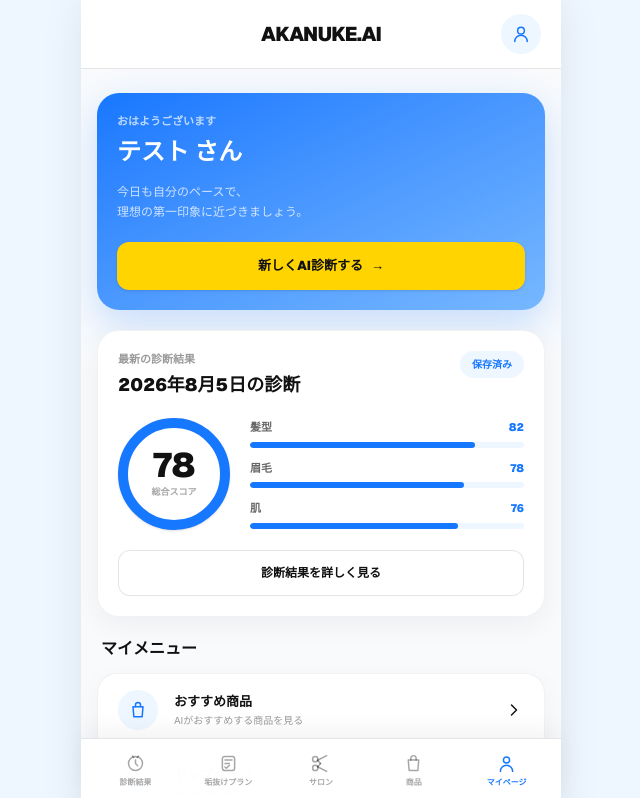
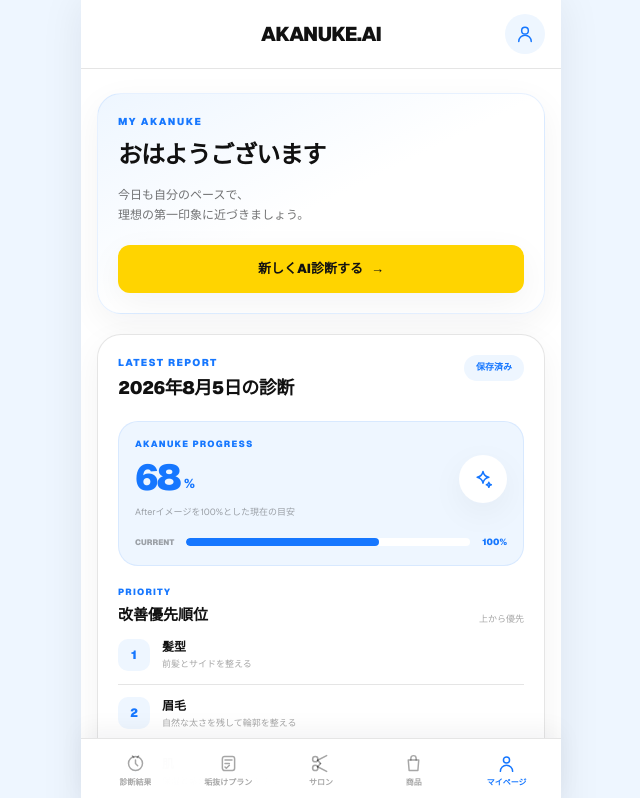
Before and after one commit to mori10tech/akanuke-ai, a Next.js app: page /dashboard in a window 1280 px wide. Shown: the top 798 px of the page, without its empty margins (319-959 px from the left). Built offline with nearby package versions, Linux system fonts and the light colour scheme.

Commit message:
fix: 診断結果の写真とAKANUKE PROGRESSの表示バランスを調整

```diff
--- a/app/dashboard/page.tsx
+++ b/app/dashboard/page.tsx
@@ -1,6 +1,26 @@
 import Link from "next/link";
 import AppShell from "../components/AppShell";
 import AppLogo from "../components/AppLogo";
+
+const CURRENT_PROGRESS = 68;
+
+const priorities = [
+  {
+    rank: 1,
+    label: "髪型",
+    description: "前髪とサイドを整える",
+  },
+  {
+    rank: 2,
+    label: "眉毛",
+    description: "自然な太さを残して輪郭を整える",
+  },
+  {
+    rank: 3,
+    label: "肌",
+    description: "保湿と紫外線対策を優先する",
+  },
+];
 
 function HomeIcon() {
   return (
@@ -17,24 +37,6 @@ function HomeIcon() {
       <path d="m3 11 9-8 9 8" />
       <path d="M5 10v10h14V10" />
       <path d="M9 20v-6h6v6" />
-    </svg>
-  );
-}
-
-function CameraIcon() {
-  return (
-    <svg
-      viewBox="0 0 24 24"
-      aria-hidden="true"
-      className="h-5 w-5"
-      fill="none"
-      stroke="currentColor"
-      strokeWidth="1.8"
-      strokeLinecap="round"
-      strokeLinejoin="round"
-    >
-      <path d="M4 8a2 2 0 0 1 2-2h2l1.5-2h5L16 6h2a2 2 0 0 1 2 2v10a2 2 0 0 1-2 2H6a2 2 0 0 1-2-2V8Z" />
-      <circle cx="12" cy="13" r="4" />
     </svg>
   );
 }
@@ -92,15 +94,28 @@ function ChevronRightIcon() {
   );
 }
 
-const scoreItems = [
-  { label: "髪型", score: 82 },
-  { label: "眉毛", score: 78 },
-  { label: "肌", score: 76 },
-];
+function SparkleIcon() {
+  return (
+    <svg
+      viewBox="0 0 24 24"
+      aria-hidden="true"
+      className="h-5 w-5"
+      fill="none"
+      stroke="currentColor"
+      strokeWidth="1.8"
+      strokeLinecap="round"
+      strokeLinejoin="round"
+    >
+      <path d="M12 3c.8 4.1 2.9 6.2 7 7-4.1.8-6.2 2.9-7 7-.8-4.1-2.9-6.2-7-7 4.1-.8 6.2-2.9 7-7Z" />
+      <path d="M19 16c.3 1.7 1.3 2.7 3 3-1.7.3-2.7 1.3-3 3-.3-1.7-1.3-2.7-3-3 1.7-.3 2.7-1.3 3-3Z" />
+    </svg>
+  );
+}
 
 export default function DashboardPage() {
   return (
-    <AppShell>
+    <AppShell background="white">
+      <div className="overflow-hidden bg-white">
         <header className="sticky top-0 z-40 border-b border-black/10 bg-white/95 backdrop-blur-xl">
           <div className="grid h-[68px] grid-cols-[44px_1fr_44px] items-center px-4">
             <div aria-hidden="true" />
@@ -109,23 +124,25 @@ export default function DashboardPage() {
               <AppLogo />
             </div>
 
+            <div className="flex justify-end">
               <span className="flex h-10 w-10 items-center justify-center rounded-full bg-[#EEF6FF] text-[#1677FF]">
                 <UserIcon />
               </span>
             </div>
+          </div>
         </header>
 
         <div className="px-4 pb-28 pt-6">
-          <section className="overflow-hidden rounded-[22px] bg-gradient-to-br from-[#1677FF] to-[#76B7FF] p-5 text-white shadow-[0_14px_38px_rgba(22,119,255,0.22)]">
-            <p className="text-[11px] font-bold text-white/70">
-              おはようございます
+          <section className="overflow-hidden rounded-[24px] border border-[#1677FF]/10 bg-gradient-to-br from-[#EEF6FF] via-white to-white p-5 shadow-[0_10px_34px_rgba(15,23,42,0.05)]">
+            <p className="text-[10px] font-black tracking-[0.16em] text-[#1677FF]">
+              MY AKANUKE
             </p>
 
-            <h1 className="mt-1 text-[24px] font-black">
-              テスト さん
+            <h1 className="mt-2 text-[24px] font-black tracking-[-0.04em] text-[#111111]">
+              おはようございます
             </h1>
 
-            <p className="mt-3 text-[12px] leading-5 text-white/75">
+            <p className="mt-3 text-[12px] leading-5 text-black/55">
               今日も自分のペースで、
               <br />
               理想の第一印象に近づきましょう。
@@ -133,60 +150,118 @@ export default function DashboardPage() {
 
             <Link
               href="/upload"
-              className="mt-5 flex min-h-[48px] w-full items-center justify-center rounded-[12px] bg-[#FFD400] px-5 text-[13px] font-black text-[#111111] shadow-sm"
+              className="mt-5 flex min-h-[48px] w-full items-center justify-center rounded-[12px] bg-[#FFD400] px-5 text-[13px] font-black text-[#111111] shadow-[0_10px_34px_rgba(15,23,42,0.05)] transition hover:-translate-y-0.5 active:scale-[0.99]"
             >
               新しくAI診断する
-              <span className="ml-2" aria-hidden="true">
+
+              <span
+                className="ml-2"
+                aria-hidden="true"
+              >
                 →
               </span>
             </Link>
           </section>
 
-          <section className="mt-5 rounded-[22px] border border-black/5 bg-white p-5 shadow-[0_8px_28px_rgba(15,23,42,0.05)]">
+          <section className="mt-5 rounded-[24px] border border-black/10 bg-white p-5 shadow-[0_10px_34px_rgba(15,23,42,0.05)]">
             <div className="flex items-start justify-between gap-4">
               <div>
-                <p className="text-[11px] font-bold text-black/40">
-                  最新の診断結果
+                <p className="text-[10px] font-black tracking-[0.14em] text-[#1677FF]">
+                  LATEST REPORT
                 </p>
 
-                <h2 className="mt-1 text-[18px] font-black">
+                <h2 className="mt-1 text-[18px] font-black tracking-[-0.03em] text-[#111111]">
                   2026年8月5日の診断
                 </h2>
               </div>
 
-              <span className="rounded-full bg-[#EEF6FF] px-3 py-1.5 text-[10px] font-black text-[#1677FF]">
+              <span className="rounded-full bg-[#EEF6FF] px-3 py-1.5 text-[9px] font-black text-[#1677FF]">
                 保存済み
               </span>
             </div>
 
-            <div className="mt-5 grid grid-cols-[112px_1fr] items-center gap-5">
-              <div className="flex aspect-square flex-col items-center justify-center rounded-full border-[10px] border-[#1677FF] bg-white text-center shadow-sm">
-                <span className="text-[34px] font-black leading-none">
-                  78
+            <div className="mt-5 rounded-[20px] border border-[#1677FF]/10 bg-[#EEF6FF] p-4">
+              <div className="flex items-center justify-between gap-4">
+                <div>
+                  <p className="text-[9px] font-black tracking-[0.14em] text-[#1677FF]">
+                    AKANUKE PROGRESS
+                  </p>
+
+                  <div className="mt-2 flex items-end gap-1">
+                   <span className="text-[36px] font-black leading-none tracking-[-0.05em] text-[#1677FF]">
+  {CURRENT_PROGRESS}
 </span>
-                <span className="mt-1 text-[9px] font-bold text-black/35">
-                  総合スコア
+
+<span className="pb-0.5 text-[13px] font-black text-[#1677FF]">
+  %
 </span>
                   </div>
 
-              <div className="space-y-3">
-                {scoreItems.map((item) => (
-                  <div key={item.label}>
-                    <div className="flex items-center justify-between text-[11px]">
-                      <span className="font-bold text-black/60">
-                        {item.label}
-                      </span>
+                  <p className="mt-2 text-[9px] leading-4 text-black/35">
+                    Afterイメージを100%とした現在の目安
+                  </p>
+                </div>
 
-                      <span className="font-black text-[#1677FF]">
-                        {item.score}
+                <span className="flex h-12 w-12 shrink-0 items-center justify-center rounded-full bg-white text-[#1677FF] shadow-[0_10px_34px_rgba(15,23,42,0.05)]">
+                  <SparkleIcon />
                 </span>
               </div>
 
-                    <div className="mt-1.5 h-1.5 overflow-hidden rounded-full bg-[#EEF6FF]">
+              <div className="mt-4 flex items-center gap-3">
+                <span className="text-[8px] font-black text-black/35">
+                  CURRENT
+                </span>
+
+                <div className="h-2 min-w-0 flex-1 overflow-hidden rounded-full bg-white">
                   <div
                     className="h-full rounded-full bg-[#1677FF]"
-                        style={{ width: `${item.score}%` }}
+                    style={{
+                      width: `${CURRENT_PROGRESS}%`,
+                    }}
                   />
+                </div>
+
+                <span className="text-[9px] font-black text-[#1677FF]">
+                  100%
+                </span>
+              </div>
+            </div>
+
+            <div className="mt-5">
+              <div className="flex items-end justify-between">
+                <div>
+                  <p className="text-[9px] font-black tracking-[0.14em] text-[#1677FF]">
+                    PRIORITY
+                  </p>
+
+                  <h3 className="mt-1 text-[15px] font-black text-[#111111]">
+                    改善優先順位
+                  </h3>
+                </div>
+
+                <p className="text-[9px] text-black/35">
+                  上から優先
+                </p>
+              </div>
+
+              <div className="mt-3 divide-y divide-black/10">
+                {priorities.map((item) => (
+                  <div
+                    key={item.rank}
+                    className="flex items-center gap-3 py-3 first:pt-0 last:pb-0"
+                  >
+                    <span className="flex h-8 w-8 shrink-0 items-center justify-center rounded-[10px] bg-[#EEF6FF] text-[12px] font-black text-[#1677FF]">
+                      {item.rank}
+                    </span>
+
+                    <div className="min-w-0 flex-1">
+                      <p className="text-[12px] font-black text-[#111111]">
+                        {item.label}
+                      </p>
+
+                      <p className="mt-0.5 truncate text-[9px] text-black/35">
+                        {item.description}
+                      </p>
                     </div>
                   </div>
                 ))}
@@ -195,75 +270,82 @@ export default function DashboardPage() {
 
             <Link
               href="/result"
-              className="mt-5 flex min-h-[46px] items-center justify-center rounded-[12px] border border-black/10 bg-white text-[12px] font-black transition hover:bg-[#EEF6FF]"
+              className="mt-5 flex min-h-[48px] items-center justify-center rounded-[12px] border border-black/10 bg-white text-[12px] font-black text-[#111111] transition hover:bg-[#F7F9FC]"
             >
               診断結果を詳しく見る
             </Link>
           </section>
 
+          <section className="mt-7">
+            <p className="px-1 text-[10px] font-black tracking-[0.16em] text-[#1677FF]">
+              MENU
+            </p>
 
-
-          <section className="mt-5">
-            <h2 className="px-1 text-[16px] font-black">
+            <h2 className="mt-1 px-1 text-[18px] font-black tracking-[-0.03em] text-[#111111]">
               マイメニュー
             </h2>
 
-            <div className="mt-3 overflow-hidden rounded-[20px] border border-black/5 bg-white shadow-[0_8px_28px_rgba(15,23,42,0.04)]">
-
+            <div className="mt-3 overflow-hidden rounded-[20px] border border-black/10 bg-white shadow-[0_10px_34px_rgba(15,23,42,0.05)]">
               <Link
                 href="/products"
-                className="flex items-center gap-4 border-b border-black/5 px-5 py-4"
+                className="flex items-center gap-4 border-b border-black/10 px-5 py-4 transition hover:bg-[#F7F9FC]"
               >
                 <span className="flex h-10 w-10 items-center justify-center rounded-full bg-[#EEF6FF] text-[#1677FF]">
                   <ProductIcon />
                 </span>
 
                 <span className="min-w-0 flex-1">
-                  <span className="block text-[13px] font-black">
+                  <span className="block text-[13px] font-black text-[#111111]">
                     おすすめ商品
                   </span>
-                  <span className="mt-0.5 block text-[10px] text-black/40">
+
+                  <span className="mt-0.5 block text-[10px] text-black/35">
                     AIがおすすめする商品を見る
                   </span>
                 </span>
 
+                <span className="text-[#1677FF]">
                   <ChevronRightIcon />
+                </span>
               </Link>
 
               <Link
                 href="/"
-                className="flex items-center gap-4 px-5 py-4"
+                className="flex items-center gap-4 px-5 py-4 transition hover:bg-[#F7F9FC]"
               >
                 <span className="flex h-10 w-10 items-center justify-center rounded-full bg-[#EEF6FF] text-[#1677FF]">
                   <HomeIcon />
                 </span>
 
                 <span className="min-w-0 flex-1">
-                  <span className="block text-[13px] font-black">
+                  <span className="block text-[13px] font-black text-[#111111]">
                     トップページ
                   </span>
-                  <span className="mt-0.5 block text-[10px] text-black/40">
+
+                  <span className="mt-0.5 block text-[10px] text-black/35">
                     AKANUKE.AIのトップへ戻る
                   </span>
                 </span>
 
+                <span className="text-[#1677FF]">
                   <ChevronRightIcon />
+                </span>
               </Link>
             </div>
           </section>
 
           <Link
             href="/"
-            className="mt-6 flex min-h-[48px] items-center justify-center rounded-[13px] border border-black/10 bg-white text-[12px] font-black text-black/55"
+            className="mt-6 flex min-h-[48px] items-center justify-center rounded-[12px] border border-black/10 bg-[#F7F9FC] text-[12px] font-black text-black/55 transition hover:bg-[#EEF6FF]"
           >
             ログアウト
           </Link>
 
-          <p className="mt-3 text-center text-[9px] text-black/30">
+          <p className="mt-3 text-center text-[9px] text-black/35">
             現在はUI確認用のため、ログイン状態は保存されません。
           </p>
         </div>
-
+      </div>
     </AppShell>
   );
 }
```
Also changed, not shown: app/result/page.tsx (+32 -33 lines). Lines whose indentation alone changed are shown as unchanged.
